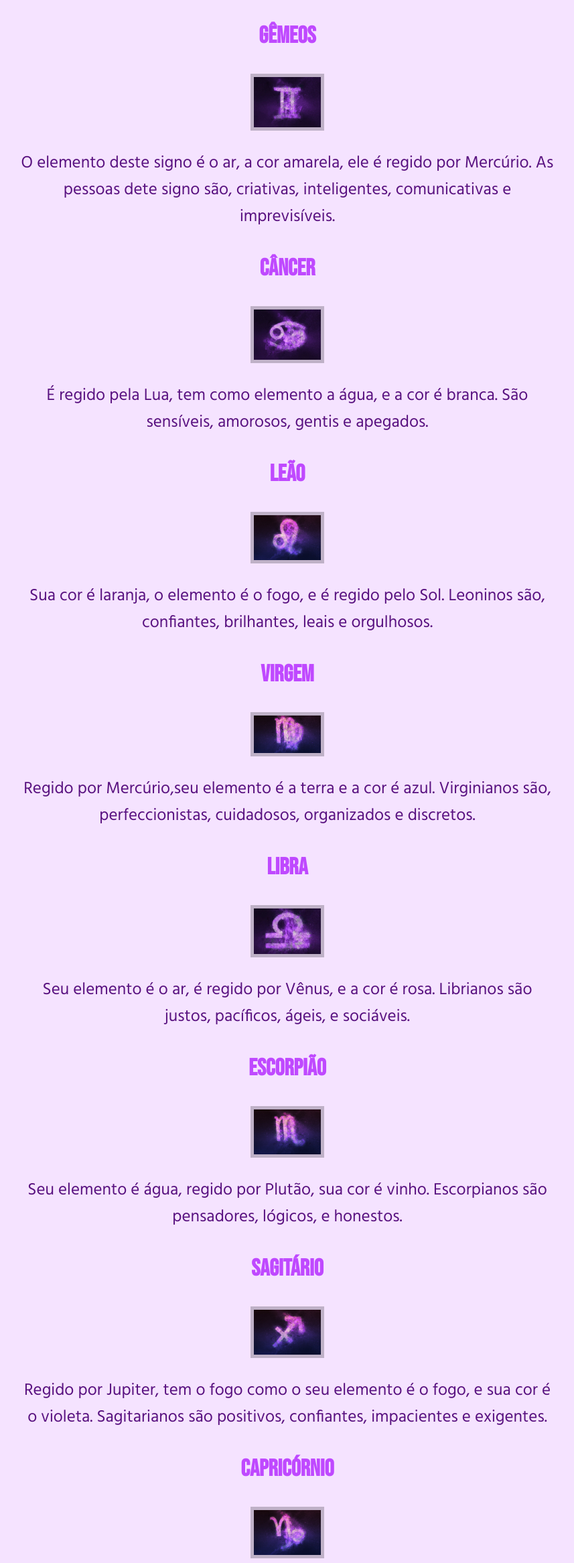
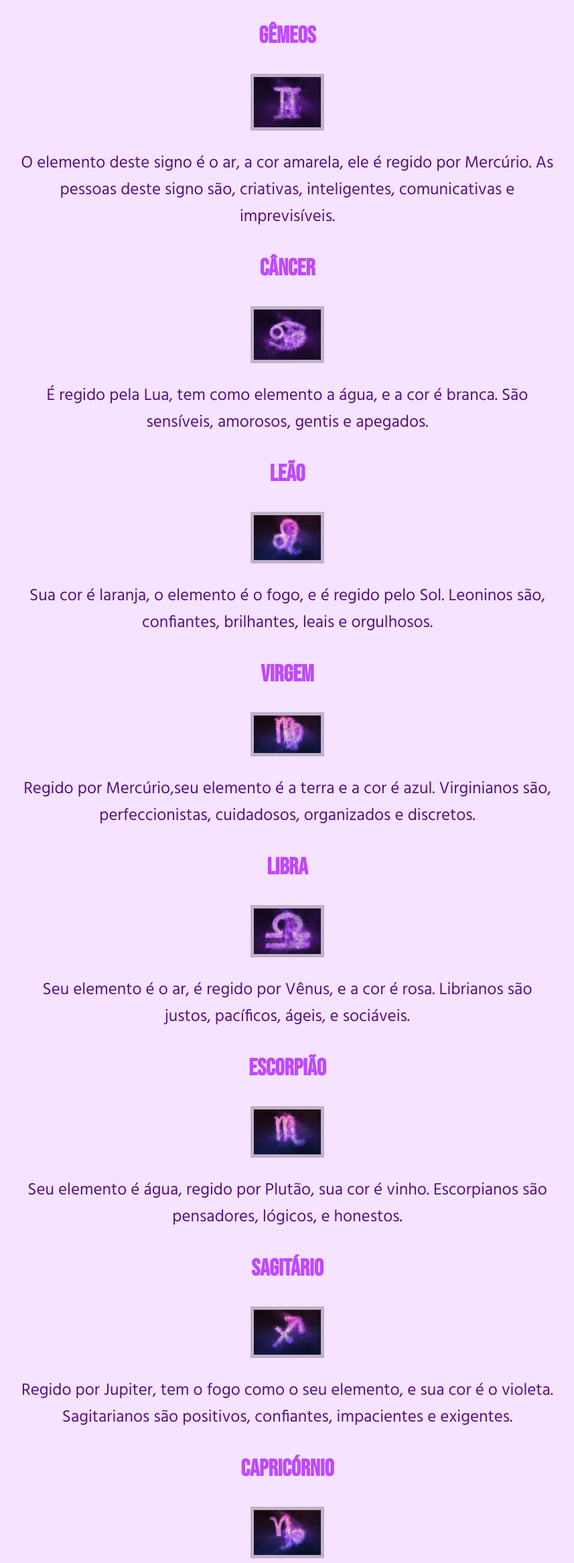
Before and after one commit to trevizollana/Astrologia, a plain HTML site: page index.html in a window 1280 px wide. Shown: the part 2003-4336 px from the top of the page at 67% size, without its empty margins (211-1068 px from the left). Drawn offline with Linux system fonts and the light colour scheme.

Commit message:
Update index.html

```diff
--- a/index.html
+++ b/index.html
@@ -105,7 +105,7 @@
     <h3>Gêmeos</h3>
     <img src="img/gemeos.webp" alt="símbolo de gêmeos" width="100">
     <p>
-        O elemento deste signo é o ar, a cor amarela, ele é regido por Mercúrio. As pessoas dete signo são,
+        O elemento deste signo é o ar, a cor amarela, ele é regido por Mercúrio. As pessoas deste signo são,
         criativas, inteligentes, comunicativas e imprevisíveis.
     </p>
     <h3>Câncer</h3>
@@ -134,7 +134,7 @@
     </p>
     <h3>Sagitário</h3>
     <img src="img/sagitario.jpg" alt="símbolo de sagitário" width="100">
-    <p>Regido por Jupiter, tem o fogo como o seu elemento é o fogo, e sua cor é o violeta. Sagitarianos
+    <p>Regido por Jupiter, tem o fogo como o seu elemento, e sua cor é o violeta. Sagitarianos
         são positivos, confiantes, impacientes e exigentes.
     </p>
     <h3>Capricórnio</h3>
```
